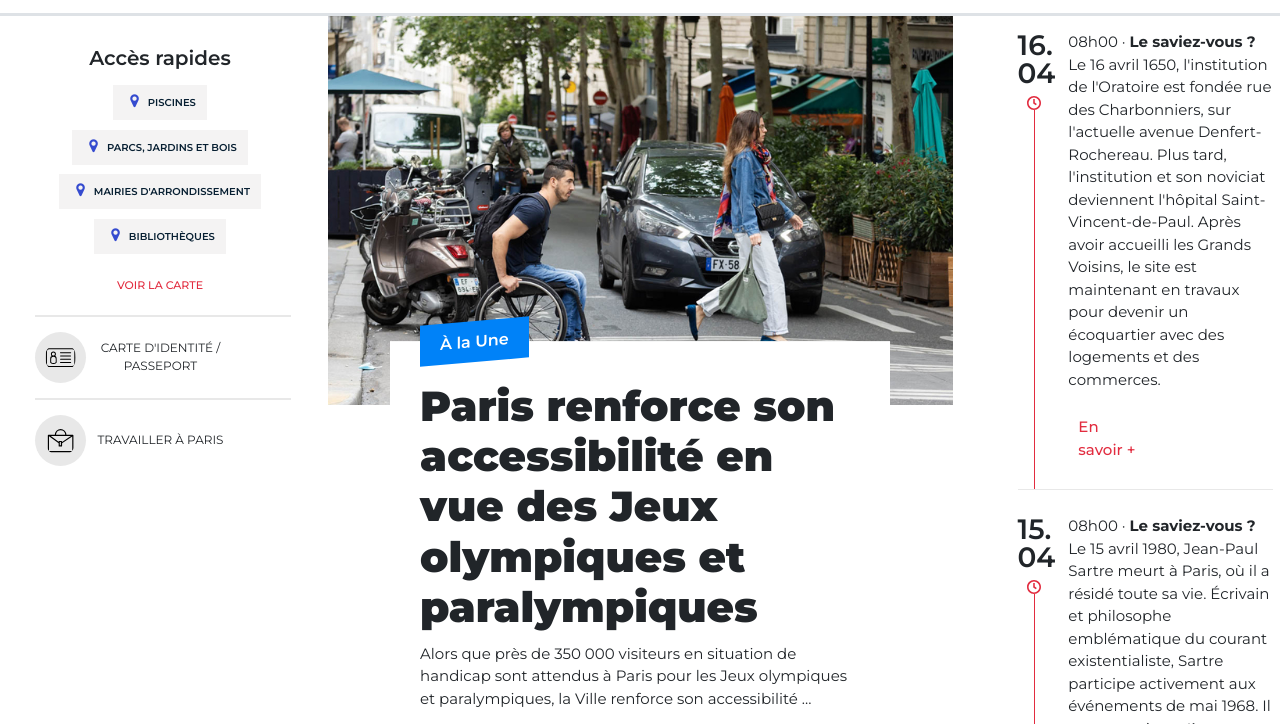
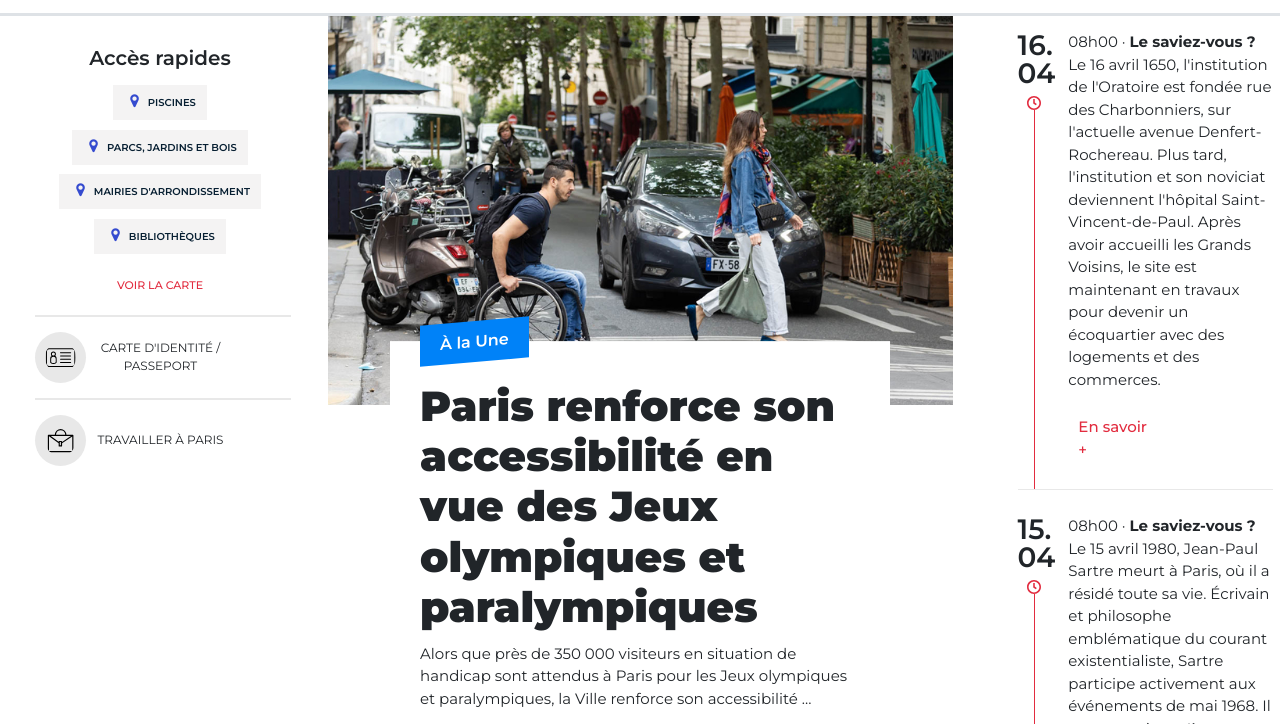
Before and after one commit to CraboJado/paris-news, a plain HTML site: page index.html in a window 1280 px wide. Shown: the part 76-800 px from the top of the page. Drawn offline with nearby package versions, Linux system fonts and the light colour scheme.

Commit message:
modify aside__showmore-btn width

```diff
--- a/assets/scss/index.scss
+++ b/assets/scss/index.scss
@@ -362,7 +362,7 @@ body {
         .aside__showmore-btn {
             color: #e22c3f;
             padding: 0.3rem 1rem;
-            width: 40%;
+            width: 47%;
             position: relative;
             font-size: 1.5rem;
             font-weight: 500;
```
Also changed, not shown: assets/css/index.css.
